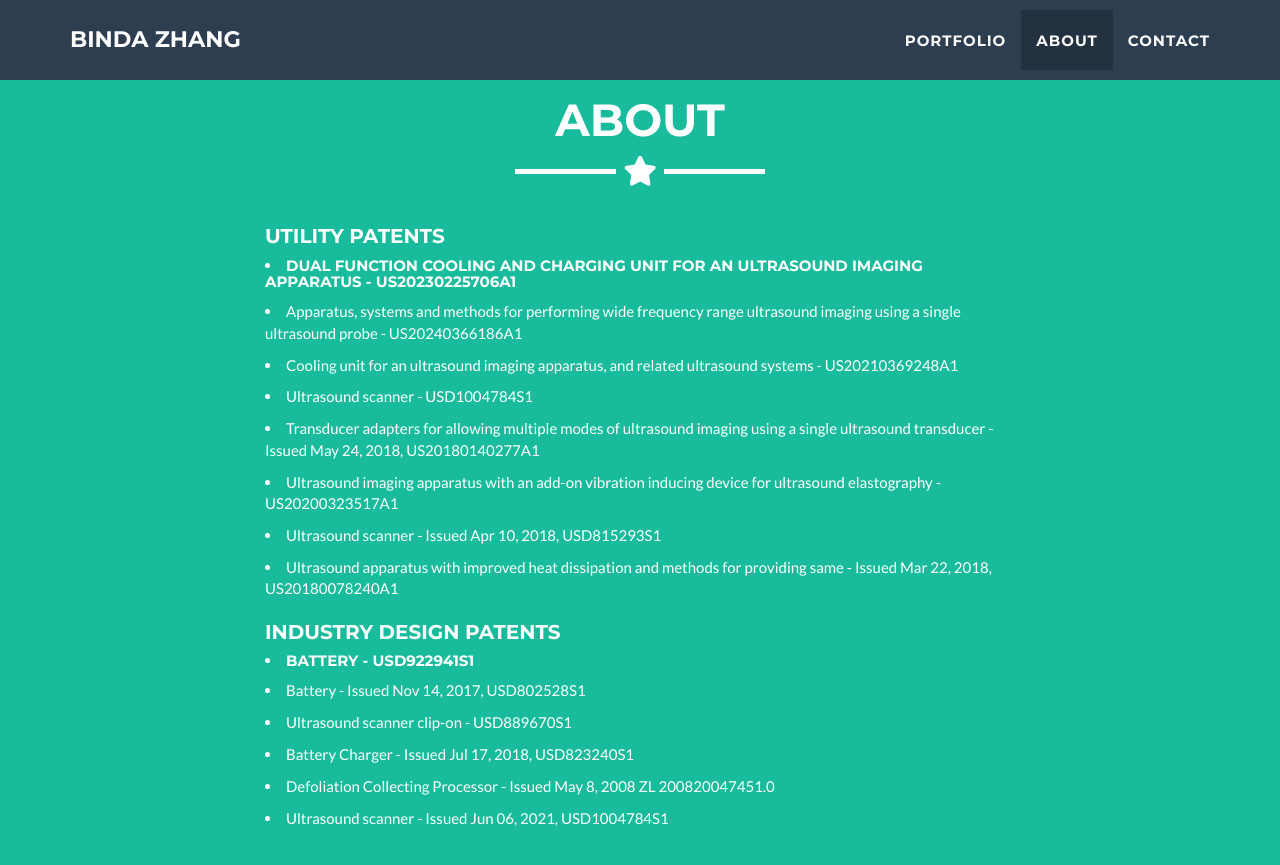
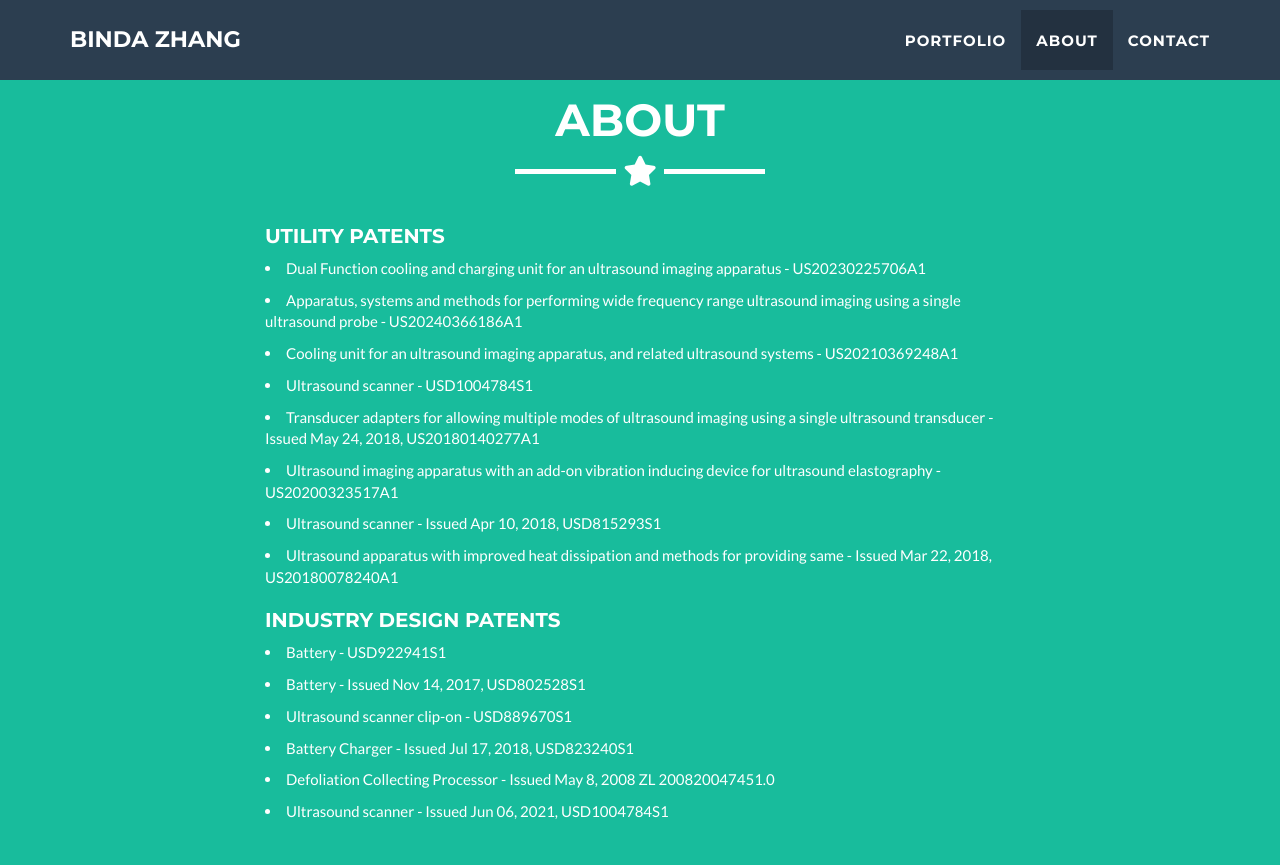
Before and after one commit to bindaz/bindaz.github.io, a Jekyll site: the page built from _posts/2014-07-18-project-1.markdown, in a window 1280 px wide and 900 px high, scrolled down 1677 px. Shown: the top 865 px of the window. Built offline with Jekyll 4.4.1, drawn with Linux system fonts in a browser that asks for light colours.

```diff
--- a/_includes/about.html
+++ b/_includes/about.html
@@ -10,7 +10,7 @@
     <div class="row">
       <div class="col-lg-8 col-lg-offset-2 text-left">
         <h3><p>Utility Patents</p></h3>
-        <h5><p><li>Dual Function cooling and charging unit for an ultrasound imaging apparatus - US20230225706A1</li></p></h5>
+        <p><li>Dual Function cooling and charging unit for an ultrasound imaging apparatus - US20230225706A1</li></p>
         <p><li>Apparatus, systems and methods for performing wide frequency range ultrasound imaging using a single ultrasound probe - US20240366186A1</li>
         <p><li>Cooling unit for an ultrasound imaging apparatus, and related ultrasound systems - US20210369248A1</li></p>
         <p><li>Ultrasound scanner - USD1004784S1</li></p>
@@ -19,7 +19,7 @@
         <p><li>Ultrasound scanner - Issued Apr 10, 2018, USD815293S1</li></p>
         <p><li>Ultrasound apparatus with improved heat dissipation and methods for providing same - Issued Mar 22, 2018, US20180078240A1</li></p>
         <h3><p>Industry Design Patents</p></h3>
-        <h5><p><li>Battery - USD922941S1</li></p></h5>
+        <p><li>Battery - USD922941S1</li></p>
         <p><li>Battery - Issued Nov 14, 2017, USD802528S1</li></p>
         <p><li>Ultrasound scanner clip-on - USD889670S1</li></p>
         <p><li>Battery Charger - Issued Jul 17, 2018, USD823240S1</li></p>
```
